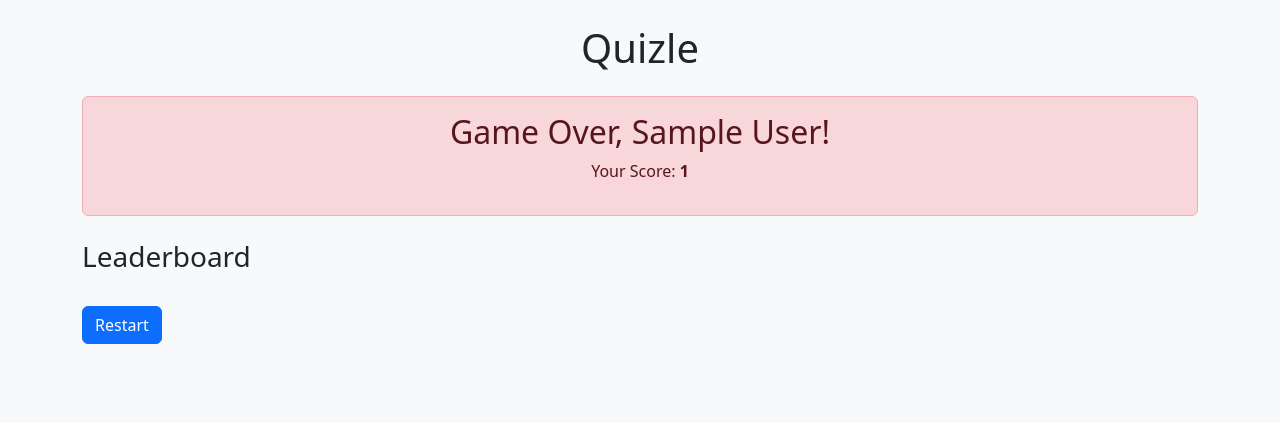
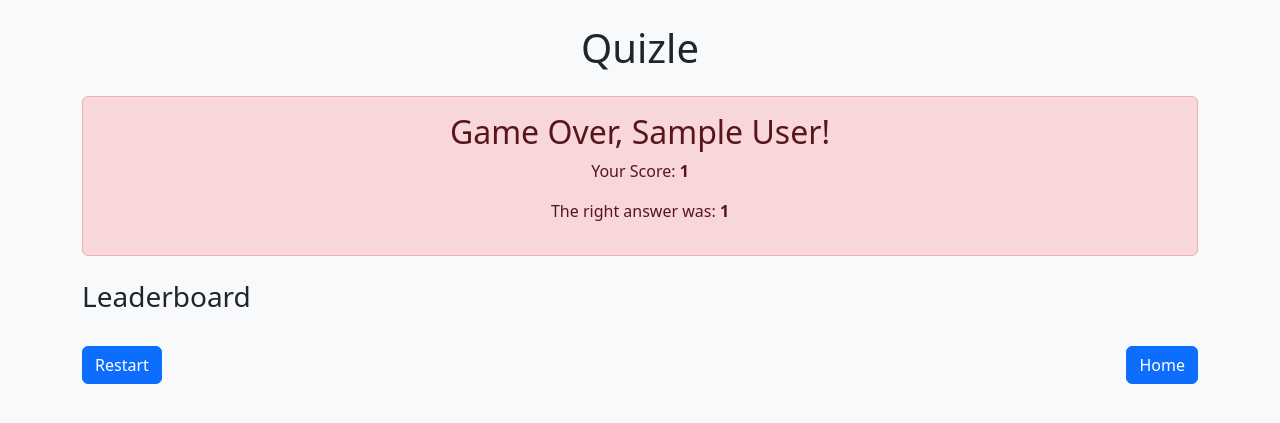
Before and after one commit to Hawk3388/Quizle, a Flask app: page /gameover in a window 1280 px wide. Shown: the top 423 px of the page. Run offline with Flask 3, Linux system fonts and the light colour scheme; the visitor is signed in with stand-in values (Sample User, id 1).

Commit message:
modified:   README.md 	modified:   app.py 	modified:   main.py 	modified:   templates/gameover.html

```diff
--- a/app.py
+++ b/app.py
@@ -1,6 +1,7 @@
 from flask import Flask, render_template, request, redirect, url_for, session
 from dotenv import load_dotenv
-import os, json, random
+import os
+import json
 from pydantic import BaseModel
 from google import genai
 
@@ -16,6 +17,8 @@ client = genai.Client(api_key=os.getenv("GOOGLE_API_KEY"))
 
 # Global dict für aktive Spieler-Chats
 active_chats = {}
+
+chat = client.chats.create(model=model)
 
 class Quiz(BaseModel):
     question: str
@@ -39,6 +42,9 @@ def get_question_from_chat(chat):
     Requirements:
     - Exactly 4 answer options and indicate the correct answer.
     - Vary topics widely: history, science, arts, geography, pop culture, literature, technology, etc.
+    - Vary the question style: direct, scenario-based, riddle-like, humorous, tricky, or puzzle-style.
+    - Make each question unique in topic, style, and wording.
+    - Avoid overly common or repetitive questions.
     - Format the response as a JSON object with 'question', 'options', 'rightanswer'.
     """
 
@@ -68,12 +74,18 @@ def question():
     if not player:
         return redirect(url_for("start"))
 
-    # Spieler hat noch keinen Chat → neuen erstellen
-    if player not in active_chats:
-        chat = client.chats.create(model=model)
-        active_chats[player] = chat
-    else:
-        chat = active_chats[player]
+    if len(chat._comprehensive_history) >= 4:
+        pop_i = len(chat._comprehensive_history) - 2
+        chat._comprehensive_history.pop(pop_i)
+        chat._curated_history.pop(pop_i)
+
+    if len(chat._comprehensive_history) >= 100:
+        over = len(chat._comprehensive_history) - 100
+        for i in range(over):
+            i += 1
+            i *= -1
+            chat._comprehensive_history.pop(i)
+            chat._curated_history.pop(i)
 
     q = get_question_from_chat(chat)
     session["current_answer"] = q.rightanswer
@@ -92,10 +104,6 @@ def check():
         session["score"] += 1
         return redirect(url_for("question"))
     else:
-        # Spieler hat falsch geantwortet → Chat löschen
-        if player in active_chats:
-            del active_chats[player]
-
         # Score ins Leaderboard eintragen
         leaderboard.append({"name": player, "score": session["score"]})
         leaderboard.sort(key=lambda x: x["score"], reverse=True)
@@ -106,7 +114,9 @@ def check():
 
 @app.route("/gameover")
 def gameover():
-    return render_template("gameover.html", score=session.get("score", 0), leaderboard=leaderboard)
+    render = render_template("gameover.html", score=session.get("score", 0), leaderboard=leaderboard)
+    session.clear()
+    return render
 
 @app.route("/leaderboard")
 def show_leaderboard():
--- a/templates/gameover.html
+++ b/templates/gameover.html
@@ -3,6 +3,7 @@
 <div class="alert alert-danger text-center">
   <h2>Game Over, {{ session['name'] }}!</h2>
   <p>Your Score: <strong>{{ score }}</strong></p>
+  <p>The right answer was: <strong>{{ session['current_answer'] }}</strong></p>
 </div>
 
 <h3 class="mt-4">Leaderboard</h3>
@@ -15,5 +16,9 @@
   {% endfor %}
 </ol>
 
-<a href="/" class="btn btn-primary mt-4">Restart</a>
+<div class="d-flex justify-content-between mt-4">
+  <a href="/question" class="btn btn-primary">Restart</a>
+  <a href="/" class="btn btn-primary">Home</a>
+</div>
+
 {% endblock %}
```
Also changed, not shown: main.py (+17 -18 lines), README.md.
